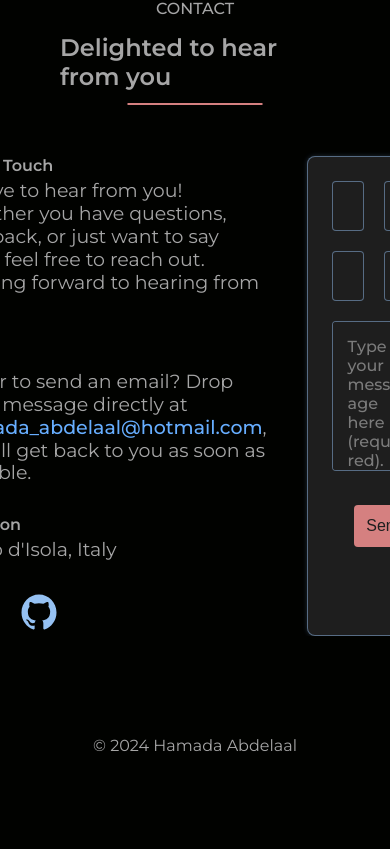
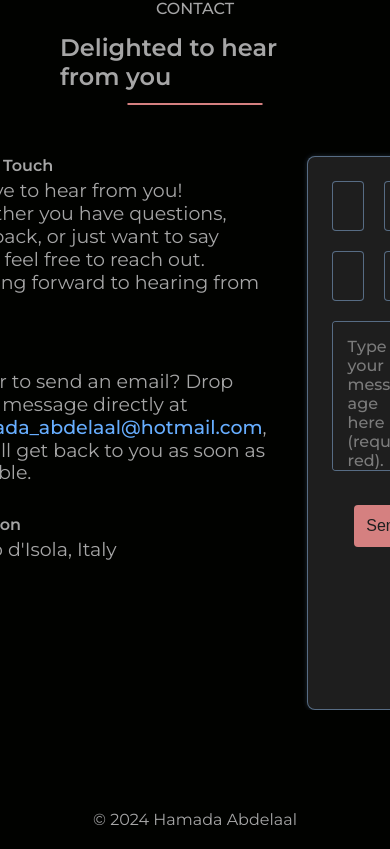
Before and after one commit to Hamada-AB/portfolio, a React (Vite) app: page / in a window 390 px wide. Shown: the part 4815-5664 px from the top of the page. Before the commit the page ends 5590 px from the top, so only its background shows below. Built offline with nearby package versions, Linux system fonts and the light colour scheme.

Commit message:
refactor(contact): code refactoring

```diff
--- a/src/style/contact.css
+++ b/src/style/contact.css
@@ -15,12 +15,16 @@
   --p-line-height: 1.5;
 }
 
+.contact,
+.contact-intro,
+.platforms {
+  display: flex;
+  flex-direction: column;
+}
+
 .contact {
   padding: 0px var(--padding-h);
   margin-bottom: 80px;
-
-  display: flex;
-  flex-direction: column;
   align-items: center;
   gap: 50px;
 
@@ -35,8 +39,6 @@
 }
 
 .contact-intro {
-  display: flex;
-  flex-direction: column;
   justify-content: space-between;
 }
 
@@ -59,10 +61,7 @@
 }
 
 .platforms {
-  display: flex;
-  align-items: center;
   gap: 30px;
-
   list-style: none;
 }
 
@@ -168,12 +167,6 @@
   margin-left: auto;
 }
 
-/* .sent-message {
-  display: flex;
-  align-items: center;
-  justify-content: center;
-} */
-
 .success-message {
   background-color: #536075eb;
   color: #abccf1;
@@ -200,14 +193,13 @@
   font-size: 14px;
 }
 
-/* ***** */
 @media (max-width: 768px) {
   .contact-form {
     padding: 24px;
   }
 
   .contact-form button {
-    font-size: 1rem;
-    padding: 0.75rem;
+    font-size: 16px;
+    padding: 12px;
   }
 }
```
